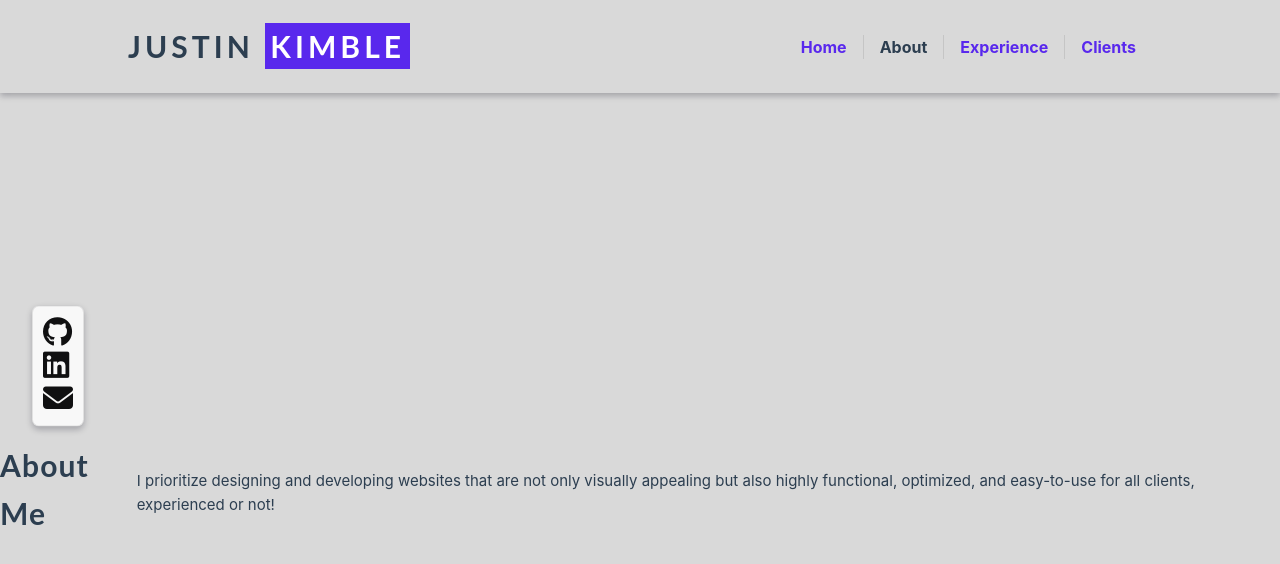
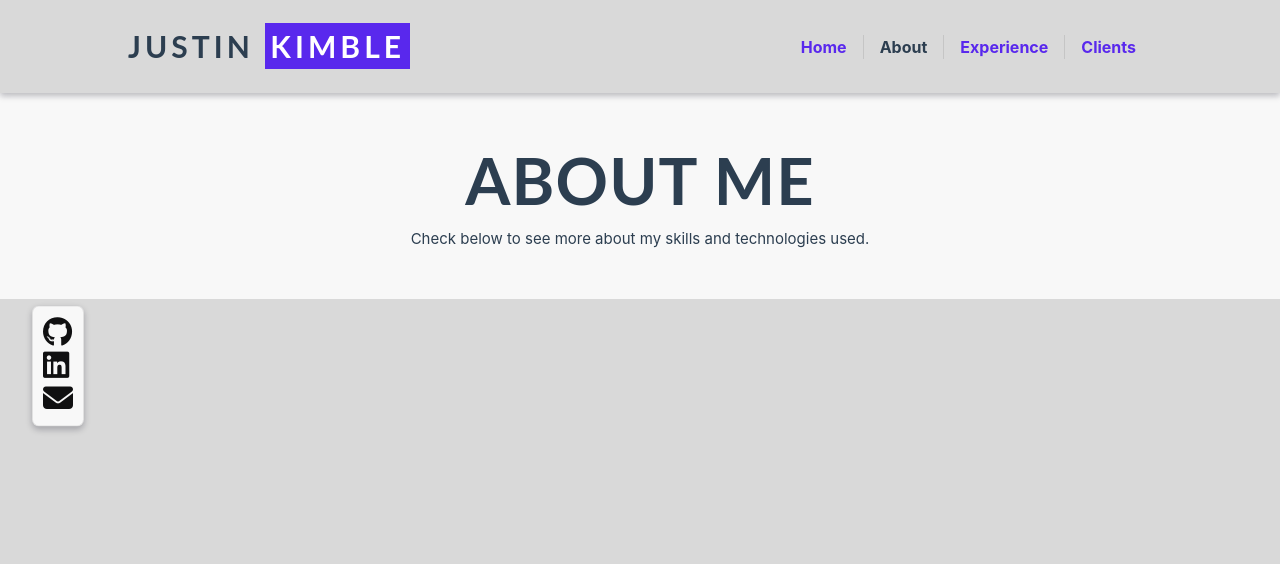
Before and after one commit to jkimble/vue-portfolio, a Vue app: page /about in a window 1280 px wide. Shown: the top 564 px of the page. Built offline with nearby package versions, Linux system fonts and the light colour scheme; a web font is replaced by a local one.

Commit message:
started about, page hero

```diff
--- a/src/App.vue
+++ b/src/App.vue
@@ -1,6 +1,5 @@
 <script setup>
 import { RouterLink, RouterView } from 'vue-router'
-import HomeSidebar from './components/HomeSidebar.Vue';
 import SocialSidebar from './components/custom/SocialSidebar.vue';
 
 </script>
@@ -60,6 +59,7 @@ header {
   padding: 1.5rem 2rem;
   background:var(--theme-lightgray);
   box-shadow: 0 3px 6px #0d0d1d42;
+  z-index: 10;
 }
 
 .side__social {
--- a/src/assets/main.css
+++ b/src/assets/main.css
@@ -144,9 +144,12 @@ html {
   width: 100%;
   overflow: hidden;
 }
-#app main {
+#app main:not(.innerpage) {
   padding: 2rem;
   margin-top: 5rem;
+}
+#app main.innerpage {
+  padding: 3rem 2rem;
 }
 h1,
 h2,
@@ -157,6 +160,7 @@ h6 {
   font-family: 'Lato', sans-serif;
   margin-bottom: 0.5rem;
   letter-spacing: 1.15px;
+  text-transform: uppercase;
 }
 .textlink_alt {
   display: inline-block;
--- a/src/assets/main.less
+++ b/src/assets/main.less
@@ -15,15 +15,20 @@ html {
   overflow: hidden;
 }
 
-#app main {
+#app main:not(.innerpage) {
   padding: 2rem;
   margin-top: 5rem;
+}
+
+#app main.innerpage {
+  padding: 3rem 2rem;
 }
 
 h1, h2, h3, h4, h5, h6 {
     font-family: 'Lato', sans-serif;
     margin-bottom: .5rem;
     letter-spacing: 1.15px;
+    text-transform: uppercase;
 }
 
 .textlink_alt {
--- /dev/null
+++ b/src/components/custom/PageHero.vue
@@ -0,0 +1,29 @@
+<script setup>
+defineProps({
+  hero_heading: {
+    type: String,
+    required: true
+  },
+  hero_content: {
+    type: String,
+    required: false
+  }
+})
+</script>
+
+<template>
+    <div class="container-fluid hero">
+        <div class="col-xs-12 center-xs">
+            <h1>{{ hero_heading }}</h1>
+            <p>{{ hero_content }}</p>
+        </div>
+    </div>
+</template>
+
+<style scoped>
+    .hero h1 {
+        font-size: 65px;
+        line-height: 78px;
+        font-weight: bold;
+    }
+</style>
--- a/src/views/AboutView.vue
+++ b/src/views/AboutView.vue
@@ -1,20 +1,15 @@
+<script setup>
+import PageHero from '../components/custom/PageHero.vue';
+</script>
+
 <template>
-  <div class="about">
-    <h1>About Me</h1>
-    <p>
-      I prioritize designing and developing websites
-      that are not only visually appealing but also highly functional, optimized,
-      and easy-to-use for all clients, experienced or not!
-    </p>
-  </div>
+  <main class="about innerpage">
+    <PageHero hero_heading="About Me" hero_content="Check below to see more about my skills and technologies used." color="fff"></PageHero>
+  </main>
 </template>
 
-<style>
-@media (min-width: 1024px) {
-  .about {
-    min-height: 100vh;
-    display: flex;
-    align-items: center;
+<style scoped>
+  .innerpage {
+    background: var(--color-background-soft);
   }
-}
 </style>
```
